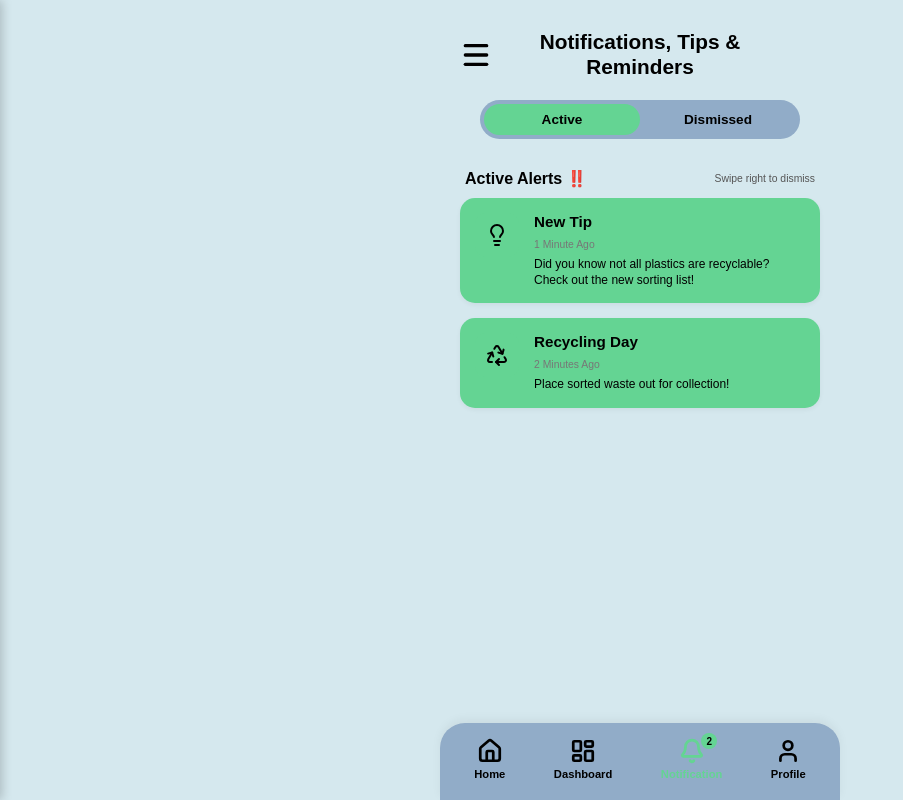
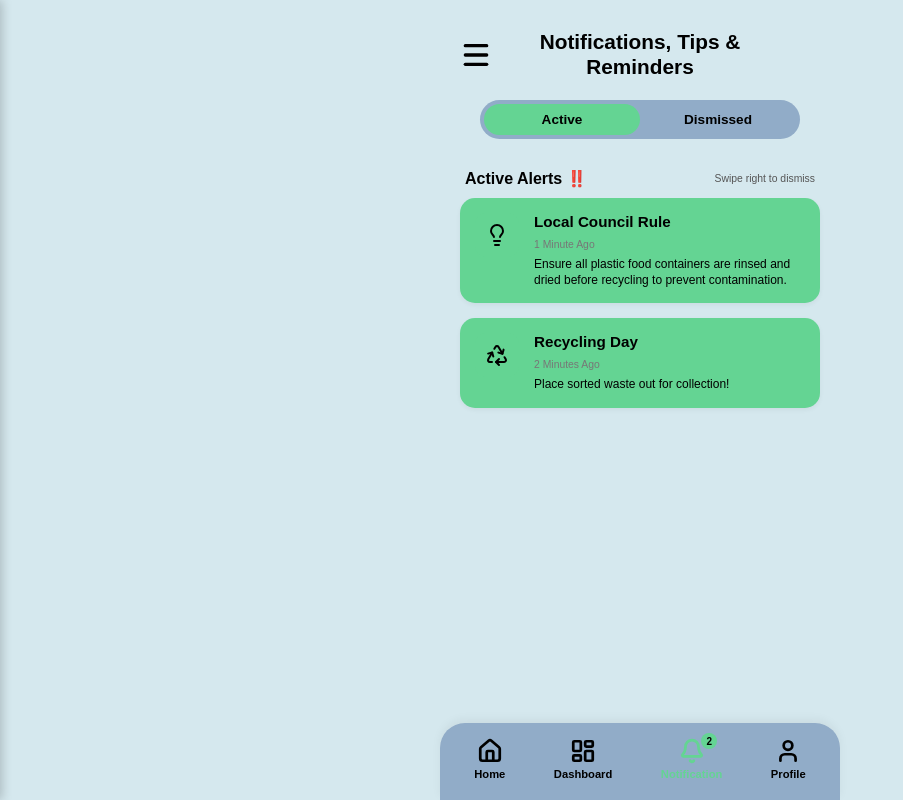
Before and after one commit to Gracey2203/WasteTrack, a React (Create React App) app in the folder frontend/: page /notifications in a window 1280 px wide. Shown: the whole page, without its empty margins (0-903 px from the left). Built offline with nearby package versions, Linux system fonts and the light colour scheme.

Commit message:
Updated route number and notification content

```diff
--- a/frontend/src/Notification.js
+++ b/frontend/src/Notification.js
@@ -5,7 +5,7 @@ import './App.css';
 import Sidebar from './Sidebar';
 
 const initialAlerts = [
-    { id: 'tip-1', type: 'tip', title: 'New Tip', time: '1 Minute Ago', desc: 'Did you know not all plastics are recyclable? Check out the new sorting list!', icon: Lightbulb, iconBg: 'var(--primary-green)', status: 'active' },
+    { id: 'tip-1', type: 'tip', title: 'Local Council Rule', time: '1 Minute Ago', desc: 'Ensure all plastic food containers are rinsed and dried before recycling to prevent contamination.', icon: Lightbulb, iconBg: 'var(--primary-green)', status: 'active' },
     { id: 'tip-2', type: 'recycling', title: 'Recycling Day', time: '2 Minutes Ago', desc: 'Place sorted waste out for collection!', icon: Recycle, iconBg: 'var(--primary-green)', status: 'active' }
 ];
 
```
Also changed, not shown: 1 other file (tests, documents, lock files or other folders).
